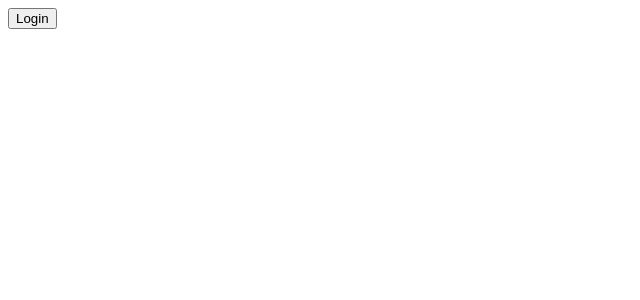
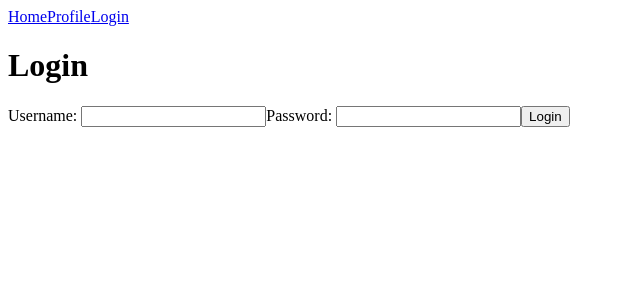
Before and after one commit to loulian444/GymTracker, a React (Vite) app in the folder client/: page /login in a window 1280 px wide. Shown: the top 300 px of the page, without its empty margins (0-640 px from the left). Built offline with nearby package versions, Linux system fonts and the light colour scheme.

Commit message:
login adds the token and userdata to the local storage. users api no longer shows hashed password and username

```diff
--- a/client/src/App.jsx
+++ b/client/src/App.jsx
@@ -1,8 +1,10 @@
 import Router from "./components/Router";
+import Navbar from "./components/bars/Navbar";
 
 const App = () => {
   return (
     <>
+      <Navbar />
       <Router />
     </>
   );
--- a/client/src/components/Home.jsx
+++ b/client/src/components/Home.jsx
@@ -1,7 +1,16 @@
+import { useEffect, useState } from "react";
+
 const Home = () => {
+  const [userData, setUserData] = useState({});
+
+  useEffect(() => {
+    const data = localStorage.getItem(`userData`);
+    data ? setUserData(JSON.parse(data)) : null;
+  }, []);
+
   return (
     <>
-      <h1>Hello this is lou</h1>
+      {userData.name ? <h1>Hello {userData.name}</h1> : <h1>Hello there</h1>}
     </>
   );
 };
--- a/client/src/components/Profile.jsx
+++ b/client/src/components/Profile.jsx
@@ -1,9 +1,19 @@
+import { useNavigate } from "react-router-dom";
 import AllWorkouts from "./workout/AllWorkouts";
 
 const Profile = () => {
+  const navigate = useNavigate();
+
+  const logoutHandler = () => {
+    localStorage.removeItem(`token`);
+    localStorage.removeItem(`userData`);
+    navigate(`/`);
+  };
+
   return (
     <>
       <h1>Profile Page</h1>
+      <button onClick={logoutHandler}>Logout</button>
       <AllWorkouts />
     </>
   );
--- a/client/src/components/auth/Login.jsx
+++ b/client/src/components/auth/Login.jsx
@@ -1,7 +1,64 @@
+import { useEffect, useState } from "react";
+import LoginForm from "./LoginForm";
+import { useNavigate } from "react-router-dom";
+
 const Login = () => {
+  const [loginInfo, setLoginInfo] = useState({});
+  const [message, setMessage] = useState(``);
+  const navigate = useNavigate();
+
+  useEffect(() => {
+    loginInfo.username ? attemptLogin() : null;
+  }, [loginInfo]);
+
+  const attemptLogin = async () => {
+    try {
+      const response = await fetch(`/auth/login`, {
+        method: `POST`,
+        headers: {
+          "Content-Type": `application/json`,
+        },
+        body: JSON.stringify(loginInfo),
+      });
+
+      const result = await response.json();
+
+      if (result.token) {
+        localStorage.setItem(`token`, result.token);
+        const tokenArr = result.token.split(`.`);
+        const { id } = JSON.parse(atob(tokenArr[1]));
+        fetchUserData(id, result.token);
+      } else {
+        setMessage(result.message);
+      }
+    } catch (error) {
+      alert(error);
+    }
+  };
+
+  const fetchUserData = async (id, token) => {
+    try {
+      const response = await fetch(`/api/users/${id}`, {
+        method: `GET`,
+        headers: {
+          Authorization: `Bearer ${token}`,
+        },
+      });
+      const result = await response.json();
+
+      localStorage.setItem(`userData`, JSON.stringify(result));
+
+      navigate(`/`);
+    } catch (error) {
+      alert(error);
+    }
+  };
+
   return (
     <>
-      <button>Login</button>
+      <h1>Login</h1>
+      {message ? <p>{message}</p> : null}
+      <LoginForm setLoginInfo={setLoginInfo} />
     </>
   );
 };
--- /dev/null
+++ b/client/src/components/auth/LoginForm.jsx
@@ -0,0 +1,38 @@
+import { useState } from "react";
+
+const LoginForm = ({ setLoginInfo }) => {
+  const [username, setUsername] = useState(``);
+  const [password, setPassword] = useState(``);
+
+  const loginHandler = (e) => {
+    e.preventDefault();
+    setLoginInfo({ username, password });
+  };
+
+  return (
+    <>
+      <form onSubmit={loginHandler}>
+        <label>
+          Username:{" "}
+          <input
+            type="text"
+            name="username"
+            onChange={(e) => setUsername(e.target.value)}
+          />
+        </label>
+
+        <label>
+          Password:{" "}
+          <input
+            type="password"
+            name="password"
+            onChange={(e) => setPassword(e.target.value)}
+          />
+        </label>
+        <button>Login</button>
+      </form>
+    </>
+  );
+};
+
+export default LoginForm;
--- a/client/src/components/bars/Navbar.jsx
+++ b/client/src/components/bars/Navbar.jsx
@@ -1,7 +1,13 @@
-const Navbar = () => {
+import { Link } from "react-router-dom";
+
+const Navbar = ({ userData }) => {
   return (
     <>
-      <h1>Navbar</h1>
+      <section>
+        <Link to={`/`}>Home</Link>
+        <Link to={`/profile`}>Profile</Link>
+        <Link to={`/login`}>Login</Link>
+      </section>
     </>
   );
 };
```
Also changed, not shown: 1 other file (tests, documents, lock files or other folders).
